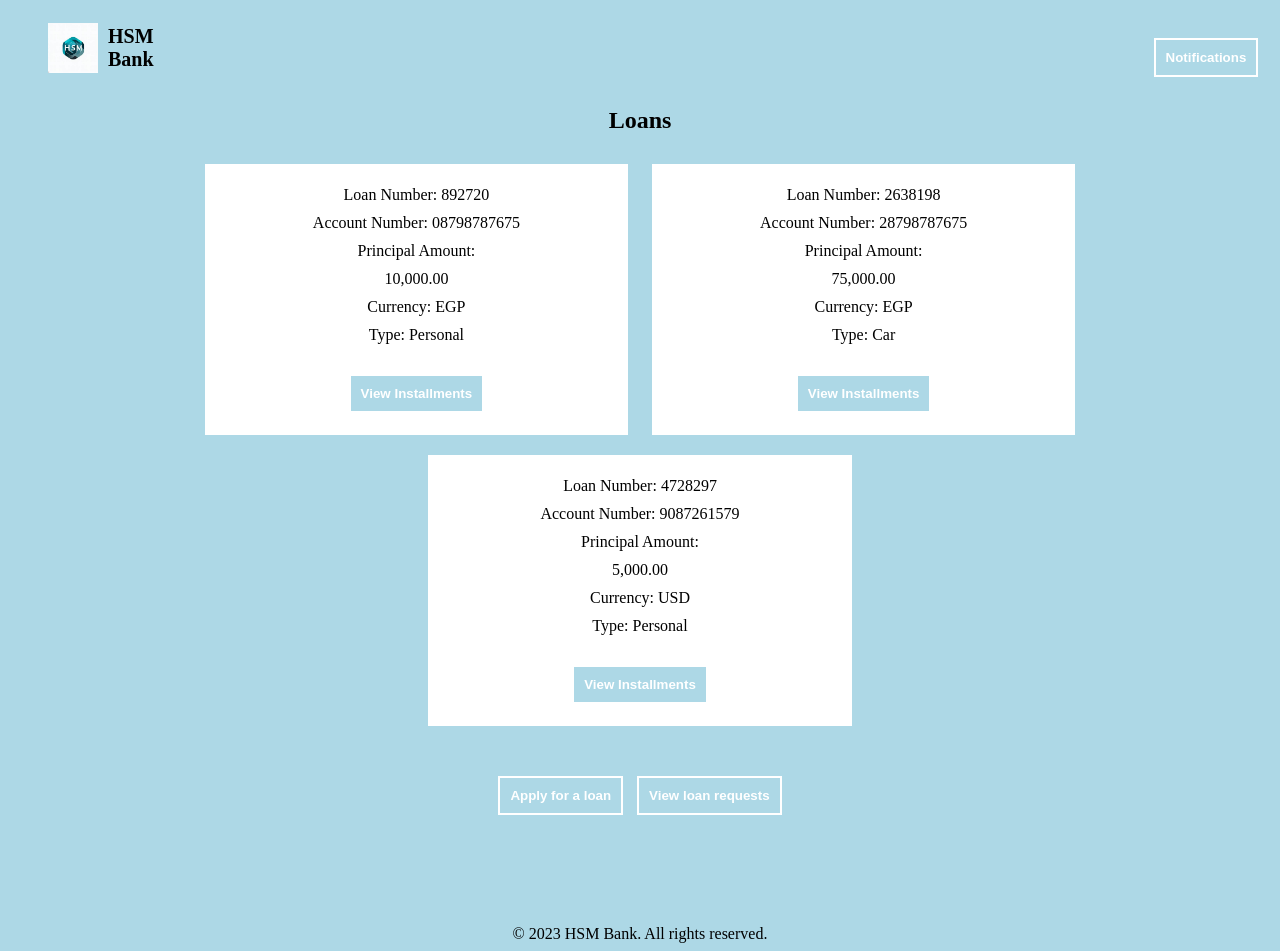
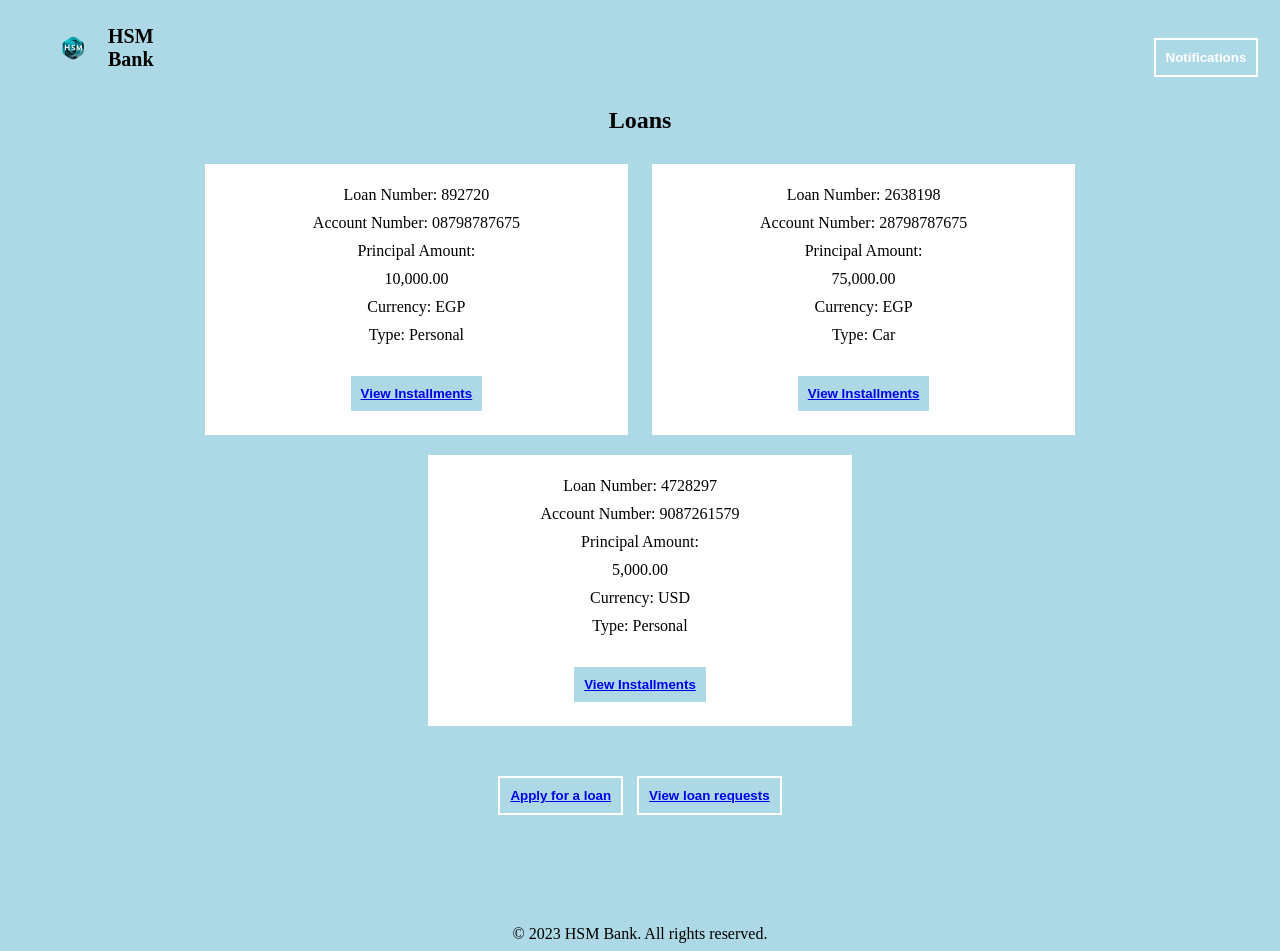
Before and after one commit to software-engineering-2023/HSM, a website: page bankApp/client/loan.html in a window 1280 px wide. Shown: the top 951 px of the page. Drawn offline with Linux system fonts and the light colour scheme.

Commit message:
loanssss

```diff
--- a/bankApp/client/loan.html
+++ b/bankApp/client/loan.html
@@ -101,7 +101,7 @@
     </style>
   </head>
   <header>
-    <img id="logo" src="logo.jpeg" alt="Logo">
+    <img id="logo" src="logo2.png" alt="Logo">
     <h1>HSM Bank</h1>
     <div class="dropdown">
         <button id="notification-button">Notifications</button>
@@ -124,7 +124,7 @@
         <div class="loan-info" style="text-align: center;">10,000.00</div>
         <div class="loan-info">Currency: EGP</div>
         <div class="loan-info">Type: Personal</div>
-        <button>View Installments</button>
+        <button style="border: 2px solid white;"> <a href= "installments.html"> View Installments </a></button>
       </div>
       <div class="box">
         <div class="loan-info">Loan Number: 2638198</div>
@@ -133,7 +133,7 @@
         <div class="loan-info" style="text-align: center;">75,000.00</div>
         <div class="loan-info">Currency: EGP</div>
         <div class="loan-info">Type: Car</div>
-        <button>View Installments</button>
+        <button style="border: 2px solid white;"> <a href= "installments.html"> View Installments </a></button>
       </div>
       <div class="box">
         <div class="loan-info">Loan Number: 4728297</div>
@@ -142,11 +142,12 @@
         <div class="loan-info" style="text-align: center;">5,000.00</div>
         <div class="loan-info">Currency: USD</div>
         <div class="loan-info">Type: Personal</div>
-        <button>View Installments</button>
+        <button style="border: 2px solid white;"> <a href= "installments.html"> View Installments </a></button>
+
       </div>
       <div style="text-align: center; margin-top: 20px;">
-        <button style="border: 2px solid white; margin-right: 10px;" href="loanApp.html">Apply for a loan</button>
-        <button style="border: 2px solid white;"href="requests.html">View loan requests</button>
+       <button style="border: 2px solid white; margin-right: 10px;" ><a href="loanApp.html"> Apply for a loan </a></button>
+        <button style="border: 2px solid white;"> <a href= "requests.html"> View loan requests </a></button>
 
       </div>
     </div>
```
Also changed, not shown: bankApp/client/installments.html (added), bankApp/client/logo2.png (added).
